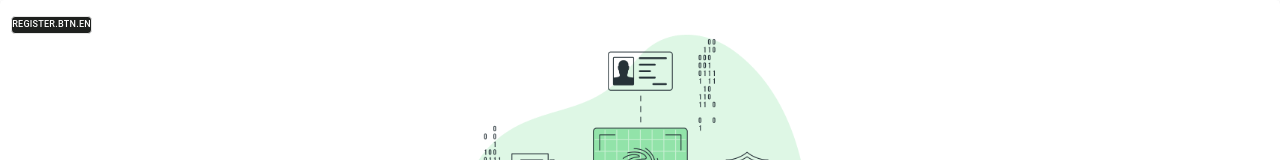
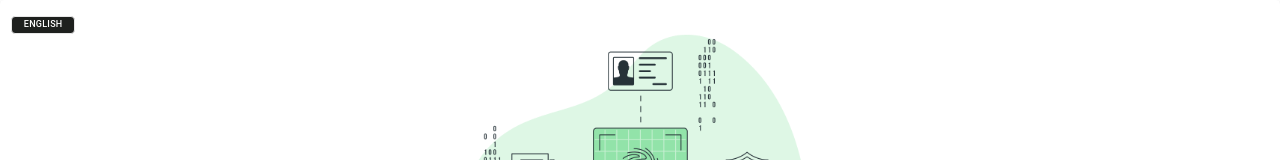
Before and after one commit to siahvosh/digital-wallet, a React (Create React App) app: page /verify in a window 1280 px wide. Shown: the top 160 px of the page. Built offline with nearby package versions, Linux system fonts and the light colour scheme.

Commit message:
set apply btn

```diff
--- a/src/Locales/en/Register.json
+++ b/src/Locales/en/Register.json
@@ -8,6 +8,8 @@
     "verifyCode": "Verification Code",
     "editNumber": "Edit Phone Number",
     "titleVerify": "Enter the code sent to 0124949440.",
-    "codeLabel": "Sent Code"
+    "codeLabel": "Sent Code",
+    "language": "English"
+
   }
 }
--- a/src/Locales/fa/Register.json
+++ b/src/Locales/fa/Register.json
@@ -8,6 +8,7 @@
     "verifyCode": "کد احراز هویت",
     "editNumber": "اصلاح شماره تماس",
     "titleVerify": "کد ارسال شده به شماره 0124949440 را وارد کنید.",
-    "codeLabel": "کد ارسالی"
+    "codeLabel": "کد ارسالی",
+    "language": "فارسی"
   }
 }
--- a/src/Pages/Register/Register.tsx
+++ b/src/Pages/Register/Register.tsx
@@ -30,7 +30,7 @@ export const Register = () => {
                         border: '1px solid white'}}
                     onClick={() => changeLanguage(  i18n.language === 'fa' ?  'en' :  'fa')}
                 >
-                    {i18n.language === 'fa' ? t('register.btn.fa') : t('register.btn.en')}
+                    {t('register.language')}
                 </Button>
                  <CardMedia
                      component="img"
--- a/src/Pages/Register/Verify.tsx
+++ b/src/Pages/Register/Verify.tsx
@@ -27,7 +27,7 @@ export const Verify = () => {
                         border: '1px solid white'}}
                     onClick={() => changeLanguage(  i18n.language === 'fa' ?  'en' :  'fa')}
                 >
-                    {i18n.language === 'fa' ? t('register.btn.fa') : t('register.btn.en')}
+                    {t('register.language')}
                 </Button>
                 <CardMedia
                     component="img"
```
